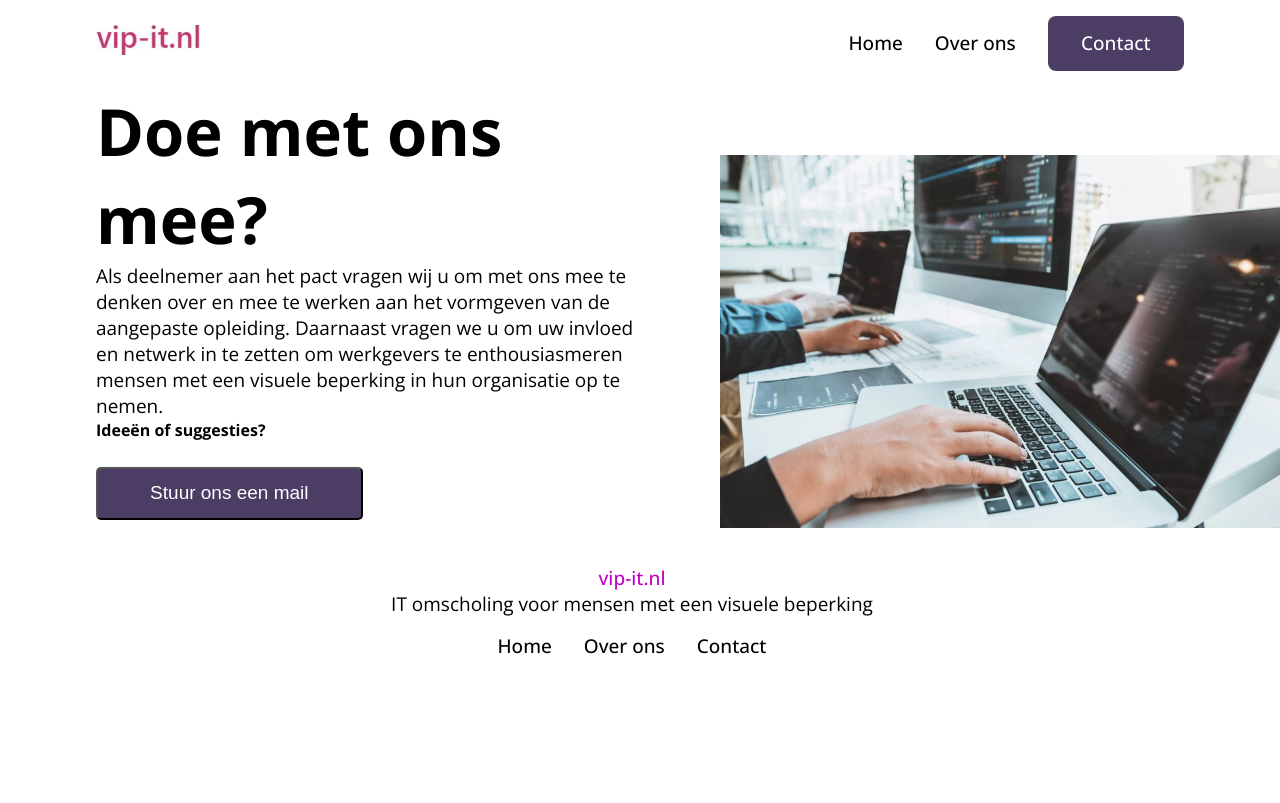
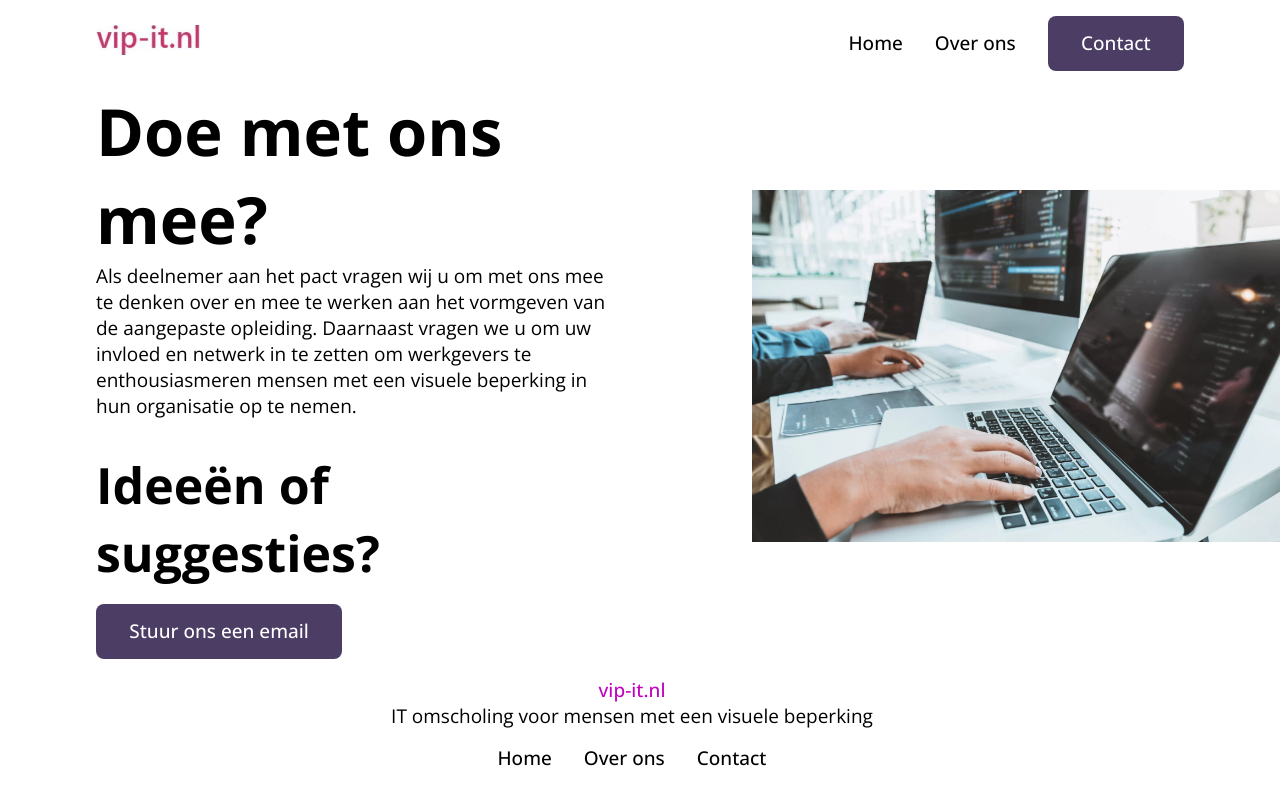
Before and after one commit to DphnZwp/vip-it, a SvelteKit app: page /contact in a window 1280 px wide. Built offline with nearby package versions, Linux system fonts and the light colour scheme.

Commit message:
solved styling

```diff
--- a/src/lib/components/Contact.svelte
+++ b/src/lib/components/Contact.svelte
@@ -3,9 +3,8 @@
 	<p>Als deelnemer aan het pact vragen wij u om met ons mee te denken over en mee te werken aan het vormgeven van de aangepaste opleiding. Daarnaast vragen we u om uw invloed en netwerk in te zetten om werkgevers te enthousiasmeren mensen met een visuele beperking in hun organisatie op te nemen.</p>
 	<a class="btn-primary" href="/">Contact</a>
 </section>
-
 <style>
-		.contact {
+	.contact {
 		padding-top: 4em;
 		padding-right: 2em;
 		padding-bottom: 4em;
--- a/src/lib/components/Footer.svelte
+++ b/src/lib/components/Footer.svelte
@@ -3,8 +3,8 @@
   <p>IT omscholing voor mensen met een visuele beperking</p>
   <ul>
     <li><a href="/">Home</a></li>
-    <li><a href="/">Over ons</a></li>
-    <li><a href="/">Contact</a></li>
+    <li><a href="/over-ons">Over ons</a></li>
+    <li><a href="/contact">Contact</a></li>
   </ul>
 </footer>
 
--- a/src/routes/contact/+page.svelte
+++ b/src/routes/contact/+page.svelte
@@ -8,23 +8,11 @@
       enthousiasmeren mensen met een visuele beperking in hun organisatie op te
       nemen.
     </p>
-    <h4>Ideeën of suggesties?</h4>
-    <button
-      ><a
-        href="mailto:%20info@vip-it.nl"
-        target="_blank"
-        class="elementor-button-link elementor-button elementor-size-sm"
-        role="button"
-      >
-        <span class="elementor-button-content-wrapper">
-          <span class="elementor-button-text">Stuur ons een mail</span>
-        </span>
-      </a></button
-    >
+    <h2>Ideeën of suggesties?</h2>
+    <a class="btn-primary" href="mailto:%20info@vip-it.nl">Stuur ons een email</a>
   </div>
   <img src="/images/working-on-different-screens.webp" alt="student-laptop" />
 </section>
-
 <style>
   a {
     text-decoration: none;
@@ -35,26 +23,15 @@
     display: grid;
     grid-template-columns: repeat(2, 1fr);
     align-items: center;
-    gap: 4em;
+    gap: 8em;
   }
-
+  .contact p {
+    margin-bottom: 2rem;
+  }
   .contact img {
     width: 100%;
   }
-
-  button {
-    background-color: #4b3d64;
-    color: white;
-    padding: 1em;
-    border-radius: 5px;
-    margin-top: 2em;
-    margin-bottom: 1em;
-    width: 20em;
-  }
-
-  img {
-    float: right;
-    width: 35em;
-    margin-top: 4em;
+  h2 {
+    margin-bottom: 2rem;
   }
 </style>
--- a/src/styles/global.css
+++ b/src/styles/global.css
@@ -42,3 +42,17 @@ a {
 	font-size: 1.1875rem;
 	font-weight: 500;
 }
+
+.btn-primary {
+	padding: .75em 1.75em;
+	color: var(--clr-white);
+	background-color: var(--clr-purple);
+	border-radius: .5rem;
+	width: max-content;
+	text-decoration: none;
+}
+
+.btn-primary:hover {
+	color: var(--clr-white);
+	background-color: var(--clr-light-purple);
+}
```
Also changed, not shown: src/routes/over-ons/+page.svelte (+18 -15 lines).
